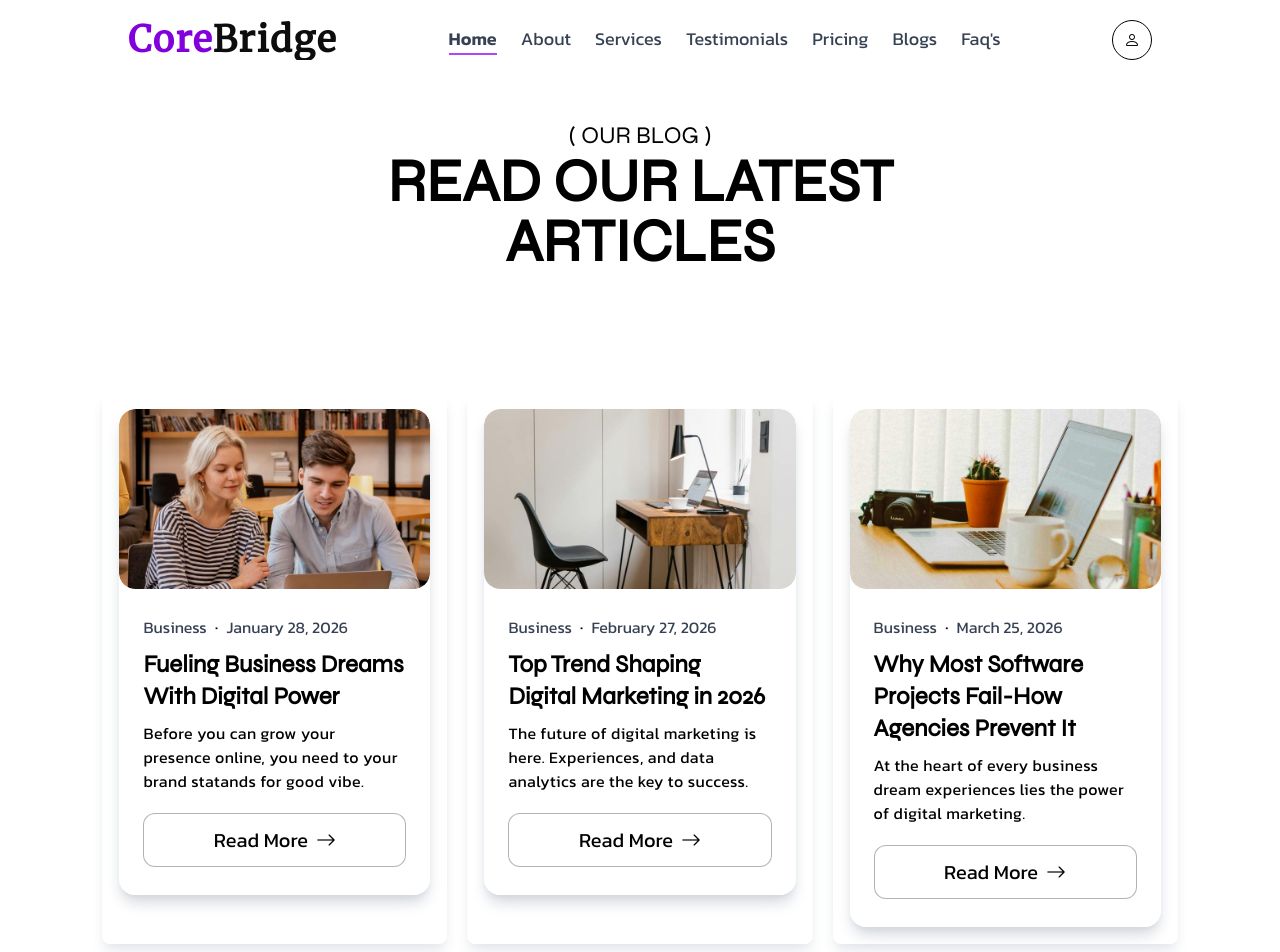
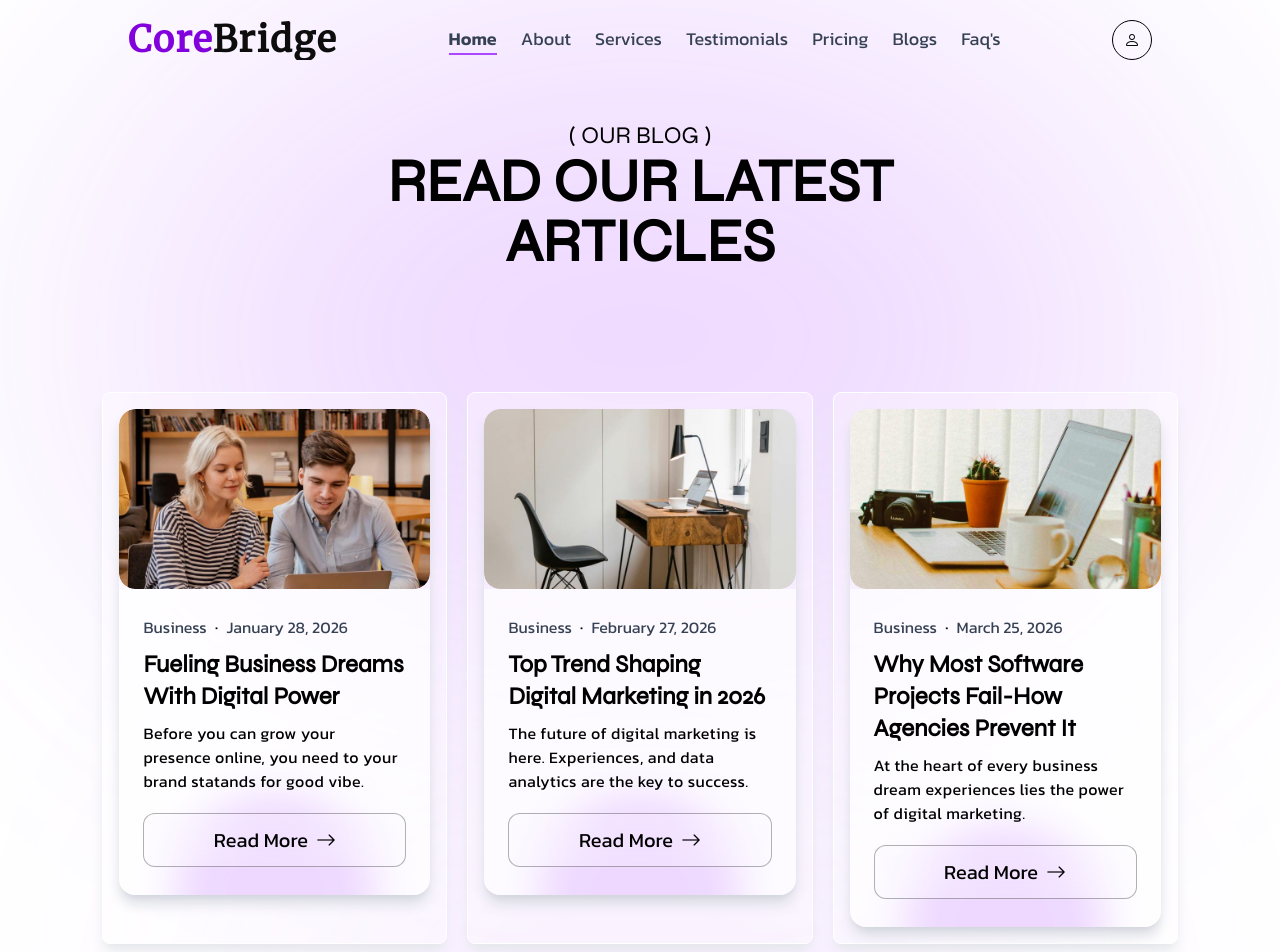
Before and after one commit to Jisap/next16-corebridge, a Next.js app: page /Components/Pages/Blogs in a window 1280 px wide. Shown: the top 952 px of the page. Built offline with nearby package versions, Linux system fonts and the light colour scheme.

Commit message:
feat: Implement core global styles including Tailwind, custom animations, and add the initial Blogs page component.

```diff
--- a/app/Components/Pages/Blogs/page.tsx
+++ b/app/Components/Pages/Blogs/page.tsx
@@ -146,6 +146,15 @@ const Blog = () => {
               </div>
             ))}
           </div>
+
+          <div className="w-full flex justify-center items-center mt-12">
+            <button onClick={() => setShowAll(!showAll)}>
+              <div
+                className="btn bg-white/20 backdrop-blur-xl text-xl mt-5 w-full hover:bg-black hover:text-white px-6 py-3 rounded-xl mb-5 border border-black/30 transition-all duration-300 cursor-pointer">
+                {showAll ? "Show Less" : "Show More"} <i className="bi bi-arrow-right ps-2"></i>
+              </div>
+            </button>
+          </div>
         </div>
       </section>
     </>
--- a/app/globals.css
+++ b/app/globals.css
@@ -629,3 +629,63 @@ body {
     transform: translateX(-50%);
   }
 }
+
+.Blogs-wrap {
+  position: relative !important;
+}
+
+.Blogs-wrap::after {
+  content: "";
+  position: absolute;
+  top: 50%;
+  left: 50%;
+  transform: translate(-50%, -50%);
+  width: 800px;
+  height: 600px;
+  border-radius: 50%;
+  background-color: var(--prim);
+  filter: blur(150px);
+  opacity: 0.1;
+  z-index: -1;
+}
+
+.Blogs-wrap::before {
+  content: "";
+  position: absolute;
+  bottom: 50%;
+  left: 50%;
+  transform: translate(-50%, -50%);
+  width: 100%;
+  height: 700px;
+  border-radius: 50%;
+  background-color: var(--prim);
+  filter: blur(150px);
+  opacity: 0.2;
+  z-index: -1;
+}
+
+.blog-box {
+  position: relative;
+  overflow: hidden;
+}
+
+.blog-box::after {
+  content: "";
+  position: absolute;
+  bottom: -100px;
+  left: 50%;
+  transform: translateX(-50%);
+  width: 200px;
+  height: 200px;
+  border-radius: 100%;
+  background-color: var(--prim);
+  filter: blur(20px);
+  z-index: -1;
+}
+
+@media (max-width:600px) {
+  .Blogs-wrap:after {
+    width: 100%;
+    height: 100%;
+  }
+}
```
